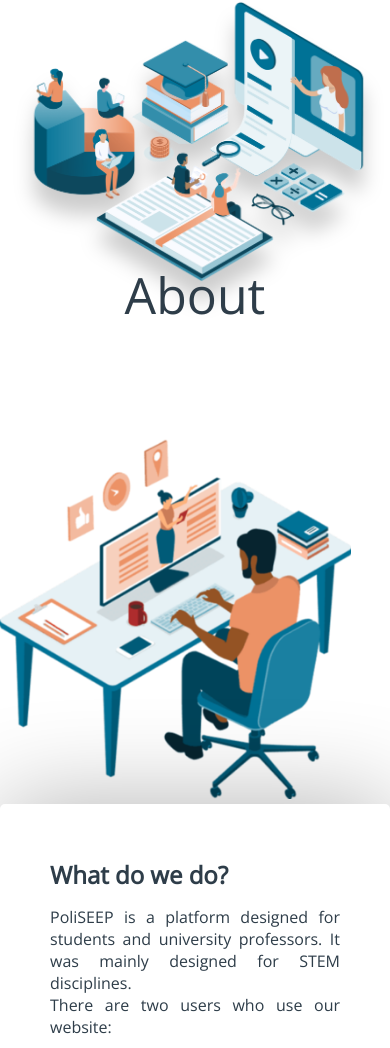
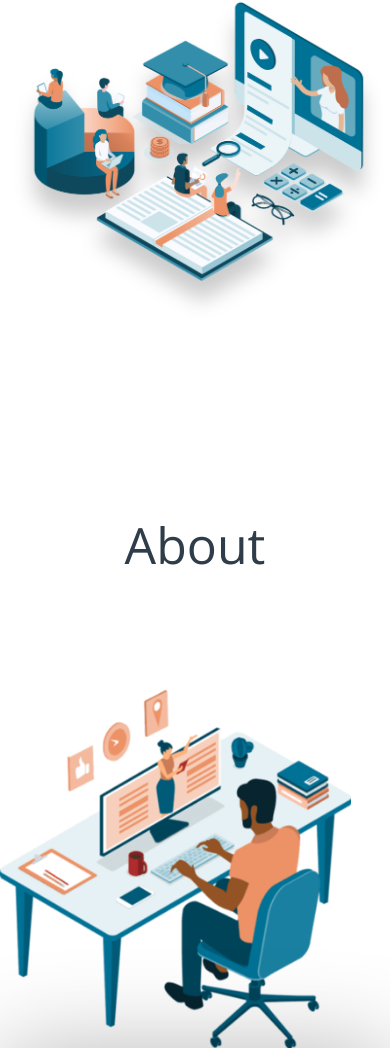
Before and after one commit to PaoloAffuso/PoliSEEP, a PHP site: page / in a window 390 px wide. Shown: the part 392-1440 px from the top of the page. Run offline with PHP 8.4, Linux system fonts and the light colour scheme; tables that the repository leaves empty or names only in its code hold one stand-in row (values such as "Sample post"); a stand-in replaces the project's code that opens the database connection; some libraries are stand-ins or nearby versions.

Commit message:
Bugfix sezione About homepage Risolto glitch grafico nella sezione Your Courses lato studente

```diff
--- a/index.html
+++ b/index.html
@@ -83,7 +83,7 @@
 	<!-- ABOUT -->
 	<div class="diffSection" id="about_section">
 		<!--titolo-->
-		<center>
+		<center id="about">
 			<p style="font-size: 50px; padding: 100px">About</p>
 		</center>
 		<!--contenuto-->
--- a/student/student.css
+++ b/student/student.css
@@ -541,6 +541,10 @@ color: #47506B;
 	transform: scale(1.2);
 }
 
+.dcard a {
+	width: 100%;
+}
+
 /*------------------------------------------------------------SEZIONE CORSI _END------------------------------------------------------*/
 
 /* ------------------------------------------------------------ MODALE _START ------------------------------------------------------------ */
--- a/style.css
+++ b/style.css
@@ -659,6 +659,6 @@ footer .footer-container .foot{
 }
 @media screen and (max-width: 1104px) {
 	#about {
-		padding-top: 150px;
+		padding-top: 250px;
 	}
 }
```
